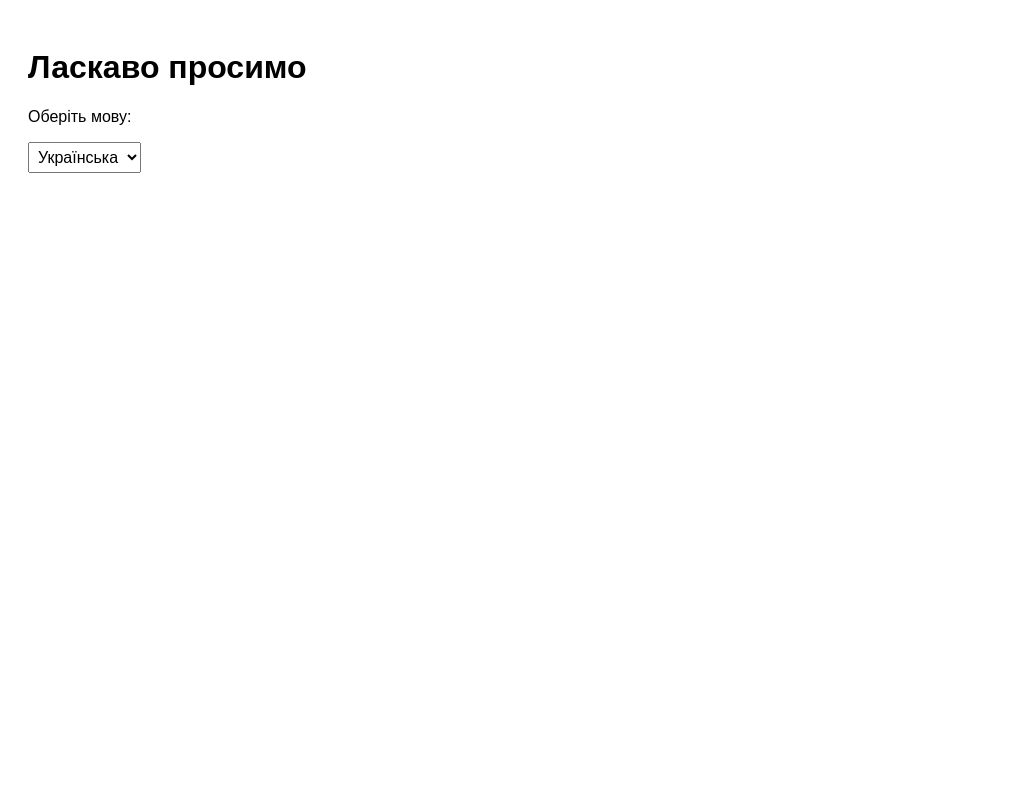
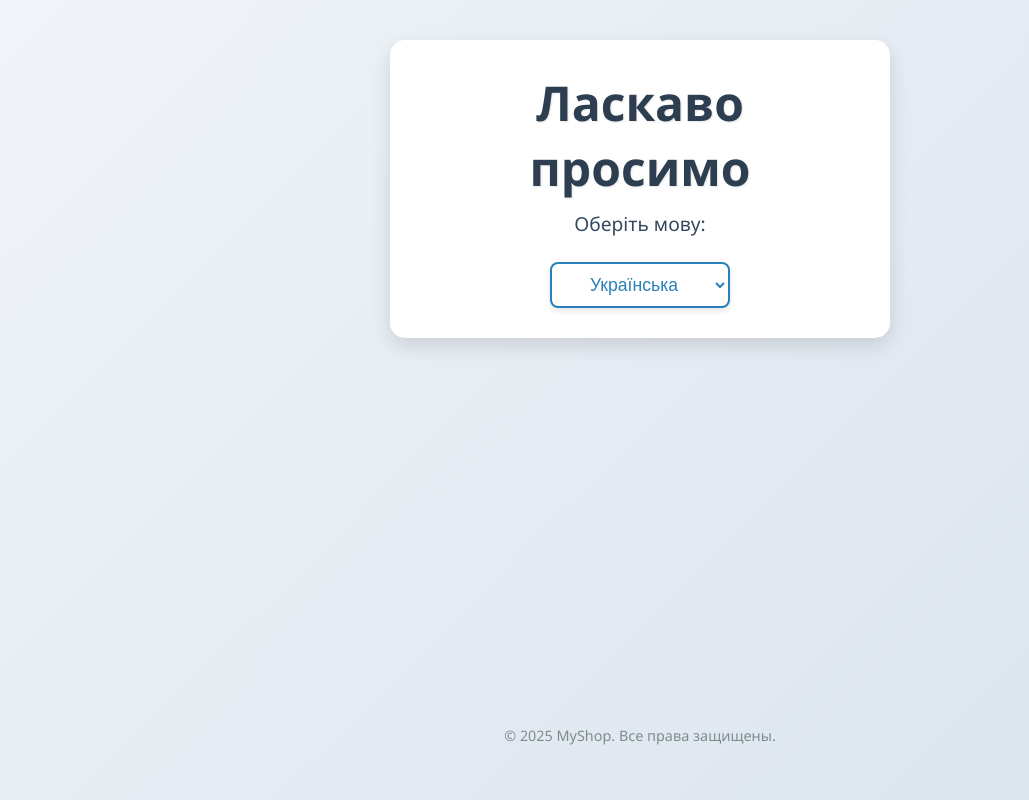
Before and after one commit to ZloyRayzi/myshop, a plain HTML site: page index.html in a window 1280 px wide. Shown: the whole page, without its empty margins (0-1029 px from the left). Drawn offline with Linux system fonts and the light colour scheme.

Commit message:
Add files via upload

```diff
--- a/index.html
+++ b/index.html
@@ -6,12 +6,72 @@
   <meta name="viewport" content="width=device-width, initial-scale=1.0" />
   <title>Магазин с выбором языка</title>
   <style>
-    body { font-family: Arial, sans-serif; padding: 20px; }
-    select { font-size: 16px; padding: 5px; }
+    /* Сброс стилей */
+    * {
+      box-sizing: border-box;
+      margin: 0;
+      padding: 0;
+    }
+    body {
+      font-family: 'Segoe UI', Tahoma, Geneva, Verdana, sans-serif;
+      background: linear-gradient(135deg, #f0f4f8, #d9e2ec);
+      color: #333;
+      min-height: 100vh;
+      display: flex;
+      flex-direction: column;
+      align-items: center;
+      padding: 40px 20px;
+    }
+    h1 {
+      font-size: 3rem;
+      margin-bottom: 10px;
+      color: #2c3e50;
+      text-shadow: 1px 1px 2px rgba(0,0,0,0.1);
+    }
+    p {
+      font-size: 1.2rem;
+      margin-bottom: 25px;
+      color: #34495e;
+    }
+    select {
+      font-size: 1.1rem;
+      padding: 10px 15px;
+      border-radius: 8px;
+      border: 2px solid #2980b9;
+      background-color: white;
+      color: #2980b9;
+      cursor: pointer;
+      transition: background-color 0.3s ease, color 0.3s ease;
+      box-shadow: 0 3px 6px rgba(0,0,0,0.1);
+      width: 180px;
+      text-align: center;
+    }
+    select:hover, select:focus {
+      background-color: #2980b9;
+      color: white;
+      outline: none;
+    }
+    /* Центрирование контента */
+    main {
+      background: white;
+      padding: 30px 50px;
+      border-radius: 15px;
+      box-shadow: 0 8px 20px rgba(0,0,0,0.12);
+      max-width: 500px;
+      width: 100%;
+      text-align: center;
+    }
+    footer {
+      margin-top: auto;
+      font-size: 0.9rem;
+      color: #7f8c8d;
+      padding: 15px;
+    }
   </style>
 </head>
 <body>
 
+  <main>
     <h1 id="welcome">Добро пожаловать</h1>
     <p id="chooseLang">Выберите язык:</p>
 
@@ -20,6 +80,11 @@
       <option value="uk">Українська</option>
       <option value="en">English</option>
     </select>
+  </main>
+
+  <footer>
+    © 2025 MyShop. Все права защищены.
+  </footer>
 
   <script>
     const texts = {
@@ -47,9 +112,8 @@
       setLanguage(e.target.value);
     });
 
-    // Устанавливаем язык по умолчанию — украинский
     document.addEventListener("DOMContentLoaded", () => {
-      setLanguage('uk');
+      setLanguage('uk'); // Язык по умолчанию — украинский
     });
   </script>
 
```
Lines whose indentation alone changed are shown as unchanged.
